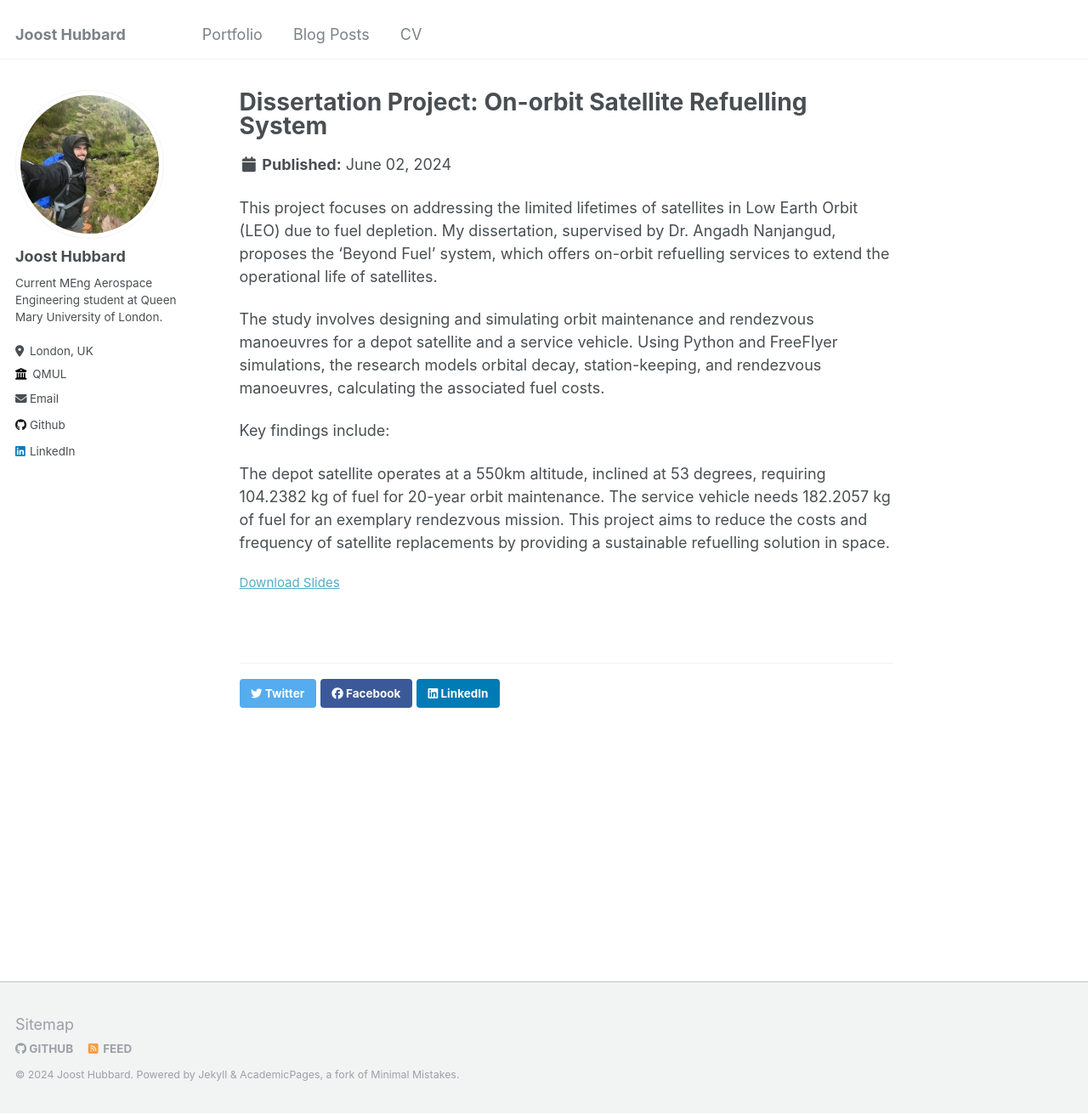
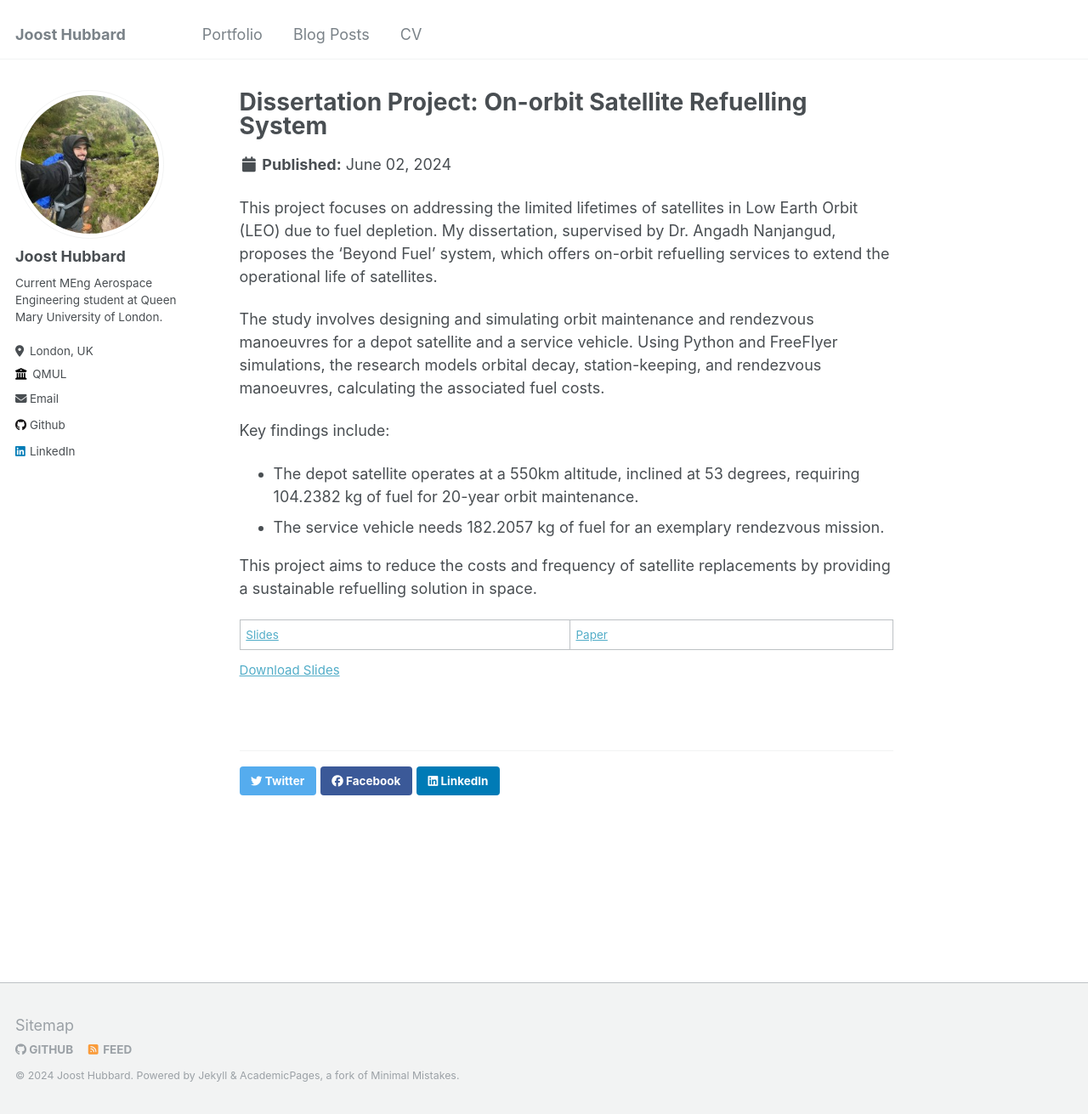
Before and after one commit to Joosty/Joosty..github.io, a Jekyll site: the page built from _portfolio/Beyond Fuel Post.md, in a window 1280 px wide and 1311 px high. Shown: the whole window at 85% size. Built offline with Jekyll 4.4.1, drawn with Linux system fonts in a browser that asks for light colours.

Commit message:
Update Beyond Fuel Post.md

```diff
--- a/_portfolio/Beyond Fuel Post.md
+++ b/_portfolio/Beyond Fuel Post.md
@@ -12,6 +12,9 @@ The study involves designing and simulating orbit maintenance and rendezvous man
 
 Key findings include:
 
-The depot satellite operates at a 550km altitude, inclined at 53 degrees, requiring 104.2382 kg of fuel for 20-year orbit maintenance.
-The service vehicle needs 182.2057 kg of fuel for an exemplary rendezvous mission.
+- The depot satellite operates at a 550km altitude, inclined at 53 degrees, requiring 104.2382 kg of fuel for 20-year orbit maintenance.
+- The service vehicle needs 182.2057 kg of fuel for an exemplary rendezvous mission.
+
 This project aims to reduce the costs and frequency of satellite replacements by providing a sustainable refuelling solution in space.
+
+[Slides](https://Joosty.github.io/files/Beyond_Fuel_Presentation.pdf) | [Paper](https://Joosty.github.io/files/Joost_Hubbard_Individual_Detailed_Design_Report.pdf)
```
